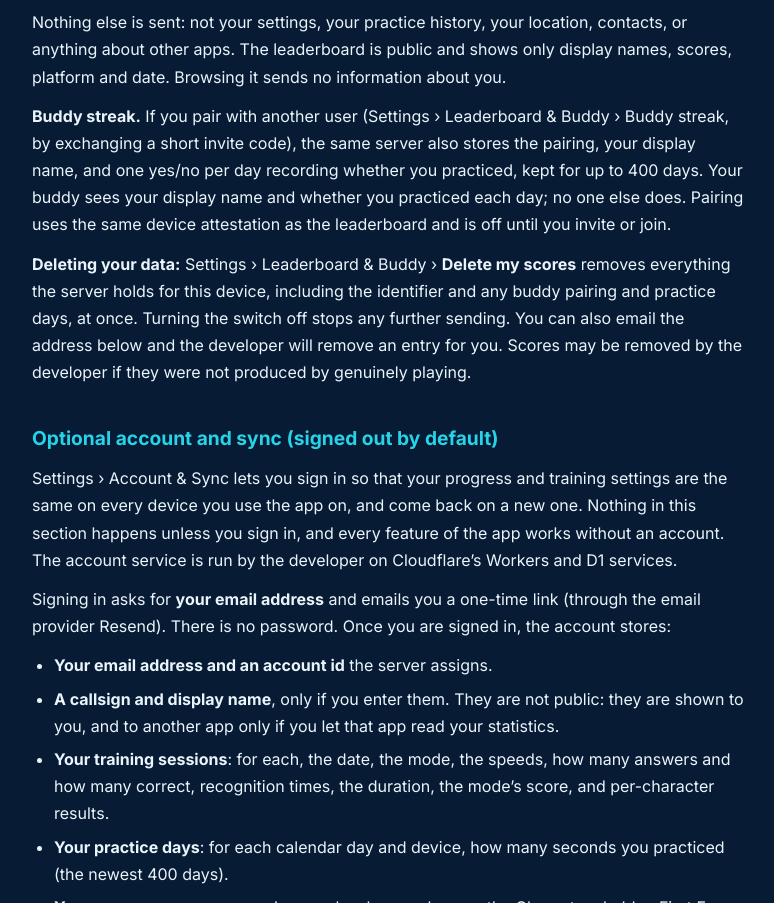
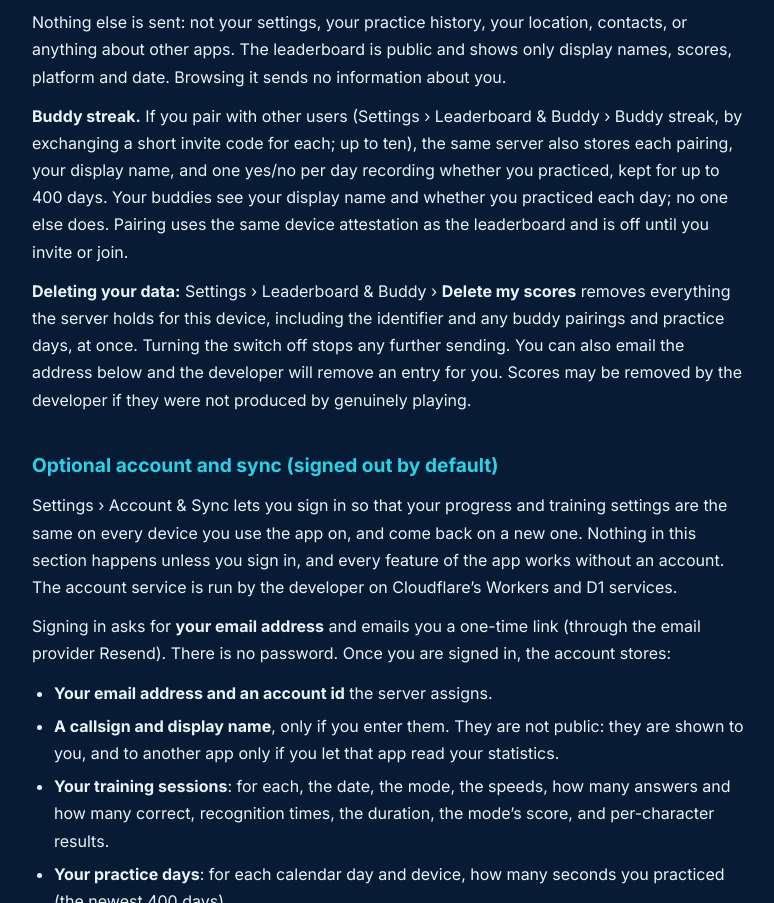
Before and after one commit to N9HO/another-morse-trainer-site, a plain HTML site: page privacy/index.html in a window 1280 px wide. Shown: the part 2511-3414 px from the top of the page, without its empty margins (252-1026 px from the left). Drawn offline with Linux system fonts and the light colour scheme.

Commit message:
Guide and privacy: several buddies, a streak each (app #237) (#30)
Buddy streak section: up to ten buddies, one code per pairing, the buddy
list with each streak and Leave per buddy, one practice counting for every
buddy, the aggregated home line and the single reminder sentence. Privacy:
pairings plural, up to ten; effective date moved.

Co-authored-by: N9HO <256139047+N9HO@users.noreply.github.com>
Co-authored-by: Claude Opus 5.5 <noreply@anthropic.com>

```diff
--- a/privacy/index.html
+++ b/privacy/index.html
@@ -148,15 +148,16 @@
   location, contacts, or anything about other apps. The leaderboard is public
   and shows only display names, scores, platform and date. Browsing it sends no
   information about you.</p>
-  <p><strong>Buddy streak.</strong> If you pair with another user (Settings ›
-  Leaderboard &amp; Buddy › Buddy streak, by exchanging a short invite code), the same server also stores
-  the pairing, your display name, and one yes/no per day recording whether you
-  practiced, kept for up to 400 days. Your buddy sees your display name and
-  whether you practiced each day; no one else does. Pairing uses the same device
+  <p><strong>Buddy streak.</strong> If you pair with other users (Settings ›
+  Leaderboard &amp; Buddy › Buddy streak, by exchanging a short invite code for
+  each; up to ten), the same server also stores each pairing, your display name,
+  and one yes/no per day recording whether you practiced, kept for up to 400
+  days. Your buddies see your display name and whether you practiced each day;
+  no one else does. Pairing uses the same device
   attestation as the leaderboard and is off until you invite or join.</p>
   <p><strong>Deleting your data:</strong> Settings › Leaderboard &amp; Buddy › <strong>Delete my
   scores</strong> removes everything the server holds for this device, including
-  the identifier and any buddy pairing and practice days, at once. Turning the switch off stops any further sending.
+  the identifier and any buddy pairings and practice days, at once. Turning the switch off stops any further sending.
   You can also email the address below and the developer will remove an entry
   for you. Scores may be removed by the developer if they were not produced by
   genuinely playing.</p>
```
Also changed, not shown: guide/index.html (+8 -7 lines).
